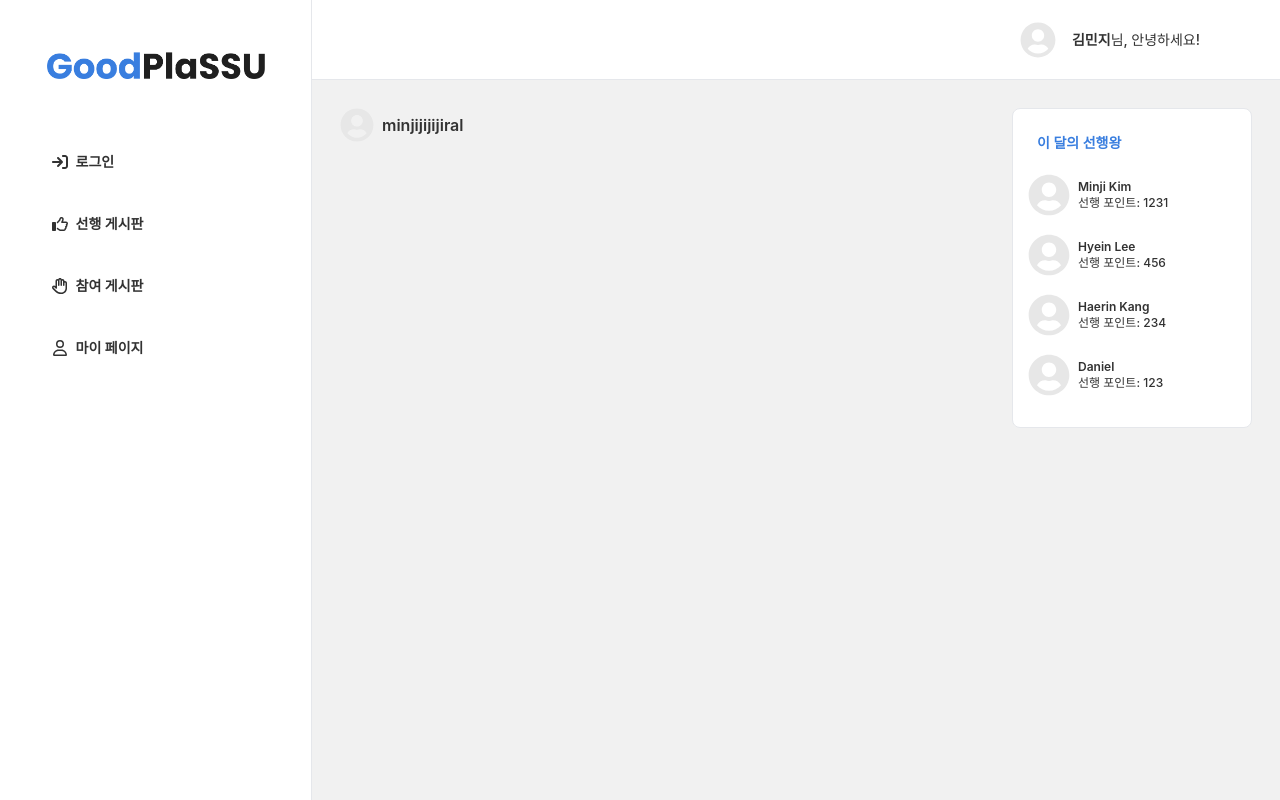
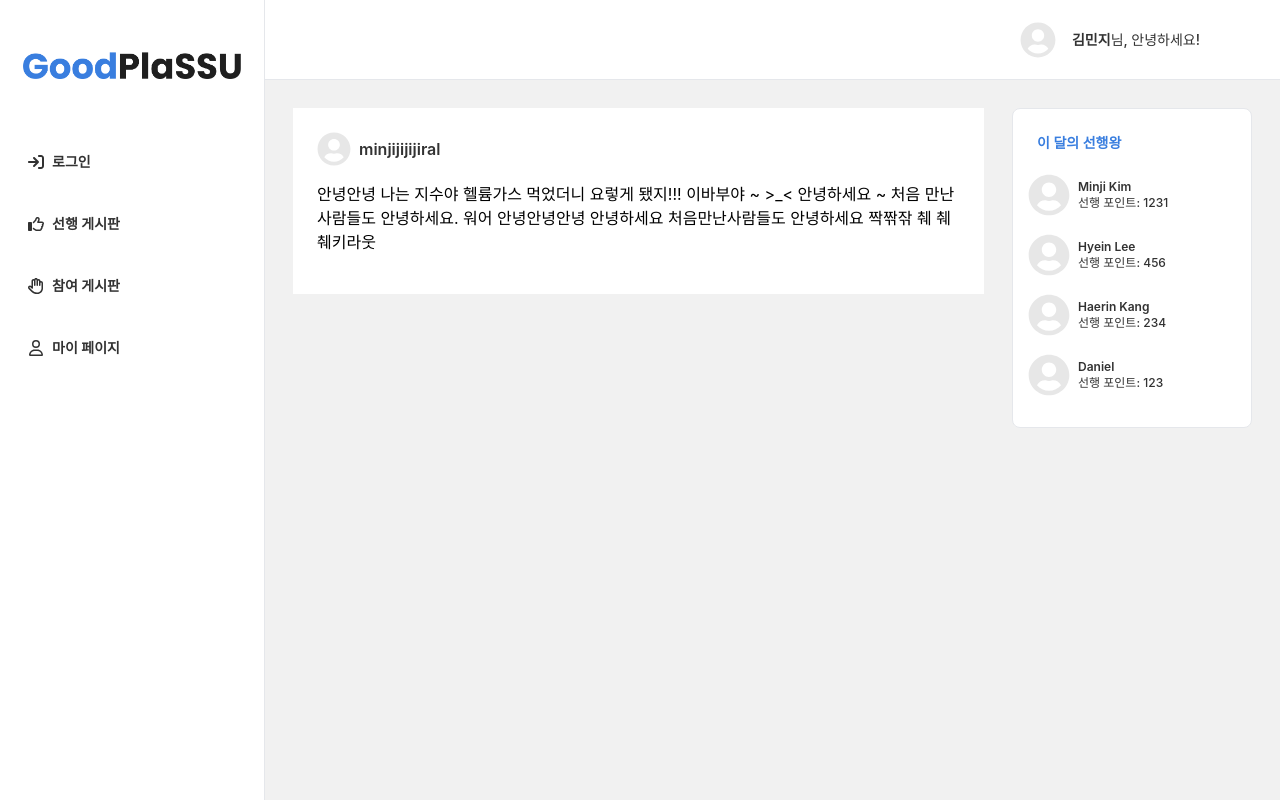
Before and after one commit to GoodPlaSSU/GoodPlaSSU-Frontend-2, a React (Create React App) app: page / in a window 1280 px wide. Built offline with nearby package versions, Linux system fonts and the light colour scheme.

Commit message:
✨ feat(goodpost): create goodpost component and make temporary layout
create goodpost component and make temporary layout

```diff
--- a/src/components/GoodPostList/GoodPost.tsx
+++ b/src/components/GoodPostList/GoodPost.tsx
@@ -2,9 +2,14 @@ import PostProfile from "../Common/PostProfile";
 
 const GoodPost = () => {
     return (
-        <>
+        <div className="p-6 bg-white">
             <PostProfile url="" name="minjijijijiral" />
-        </>
+            <div className="my-4 text-left">
+                {
+                    "안녕안녕 나는 지수야 헬륨가스 먹었더니 요렇게 됐지!!! 이바부야 ~ >_< 안녕하세요 ~ 처음 만난 사람들도 안녕하세요. 워어 안녕안녕안녕 안녕하세요 처음만난사람들도 안녕하세요 짝짞잒 췌 췌 췌키라웃"
+                }
+            </div>
+        </div>
     );
 };
 
```
